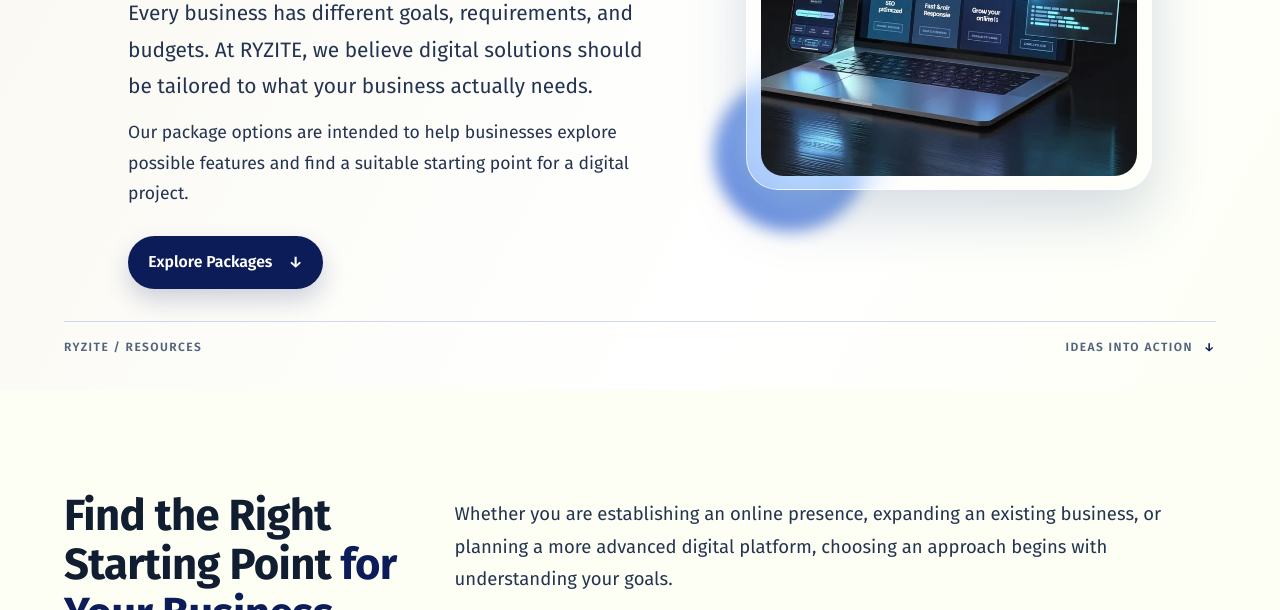
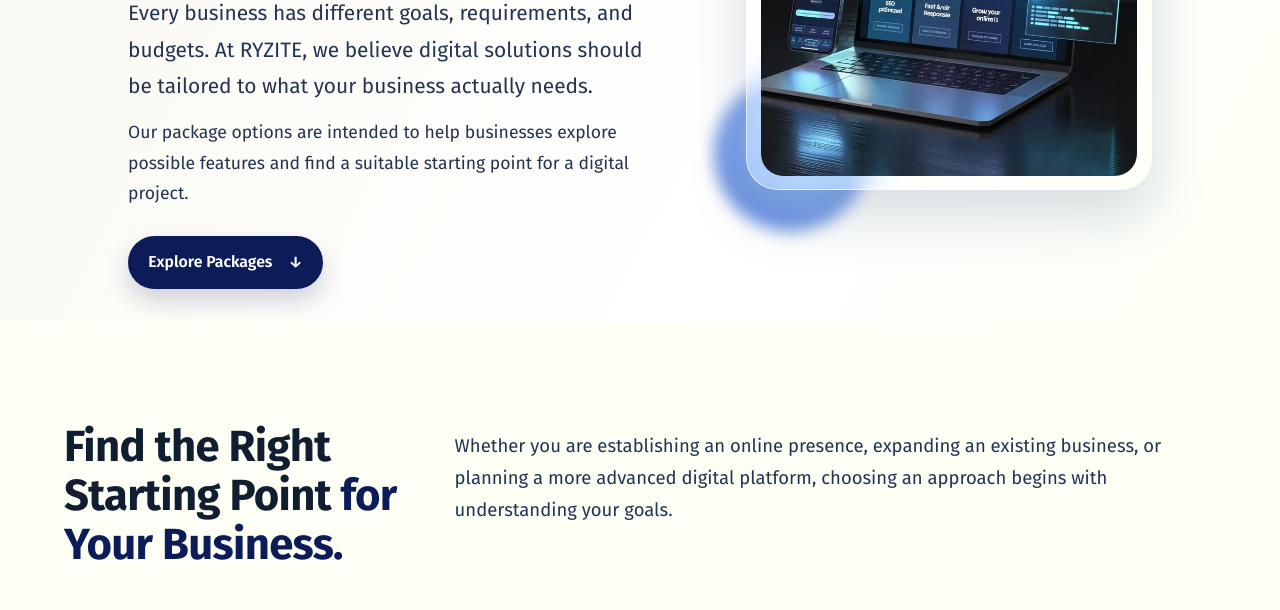
Before and after one commit to Nisla1234/ryzite-unified-platform, an Astro site: page /packages in a window 1280 px wide. Shown: the part 490-1100 px from the top of the page. Built offline with nearby package versions, Linux system fonts and the light colour scheme; Astro itself is replaced by a stand-in of ours; a web font is replaced by a local one.

Commit message:
remove hero strip from packages page

```diff
--- a/src/components/sections/ResourcesPage.astro
+++ b/src/components/sections/ResourcesPage.astro
@@ -69,7 +69,7 @@ const pageTranslations = Object.fromEntries(
           </div>
         )}
       </div>
-      <div class="resource-hero__edge" aria-hidden="true"><span>RYZITE / RESOURCES</span><span>IDEAS INTO ACTION <b>↓</b></span></div>
+      {page !== 'packages' && <div class="resource-hero__edge" aria-hidden="true"><span>RYZITE / RESOURCES</span><span>IDEAS INTO ACTION <b>↓</b></span></div>}
     </section>
 
     {packages && <>
```
